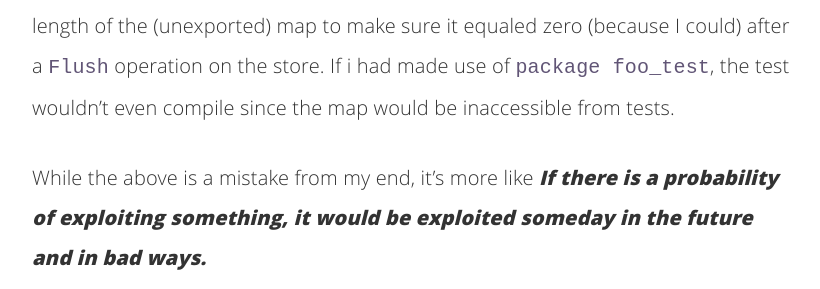
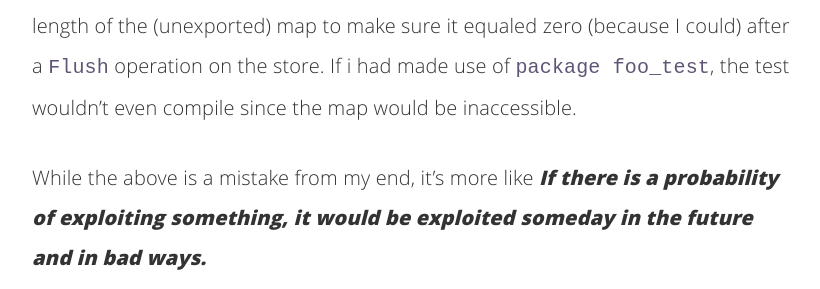
Before and after one commit to adelowo/portfolio, a Jekyll site: the page built from _posts/2017-05-13-on-package-naming-for-tests.md, in a window 1280 px wide and 900 px high, scrolled down 1900 px. Shown: the part 208-497 px from the top of the window, without its empty margins (228-1048 px from the left). Built offline with Jekyll 4.4.1, drawn with Linux system fonts in a browser that asks for light colours; comment, search, counter and statistics services are not loaded; some of the changed text lies outside the part shown.

Commit message:
Updated blog post with metadata

```diff
--- a/_posts/2017-05-13-on-package-naming-for-tests.md
+++ b/_posts/2017-05-13-on-package-naming-for-tests.md
@@ -29,7 +31,7 @@ I would give an example of a certain problem I ran into the past week with being
 
 So in [onecache](https://github.com/adelowo), one of the cache stores happens to be an ___in memory store___. That meant storing data in a map/dictionary. Last week, I decided to check the library for data race issues, turns out there was one.
 
-I triaged the codebase but couldn't find any reason as to why that occurred. The map was well protected by a mutex and i had to fight that fruitlessly for 2 days before i decided to look in the tests. C'mon, that is the wrong place to look ? Nah, wrong. Turns out that was where the problem was. I was manually accessing the length of the (unexported) map to make sure it equaled zero (because I could) after a `Flush` operation on the store. If i had made use of `package foo_test`, the test wouldn't even compile since the map would be inaccessible from tests.
+I triaged the codebase but couldn't find any reason as to why that occurred. The map was well protected by a mutex and i had to fight that fruitlessly for 2 days before i decided to look in the tests. C'mon, that is the wrong place to look ? Nah, wrong. Turns out that was where the problem was. I was manually accessing the length of the (unexported) map to make sure it equaled zero (because I could) after a `Flush` operation on the store. If i had made use of `package foo_test`, the test wouldn't even compile since the map would be inaccessible.
 
 While the above is a mistake from my end, it's more like ___If there is a probability of exploiting something, it would be exploited someday in the future and in bad ways.___
 
```
Also changed, not shown: other parts of _posts/2017-05-13-on-package-naming-for-tests.md (+2 -0 lines).
